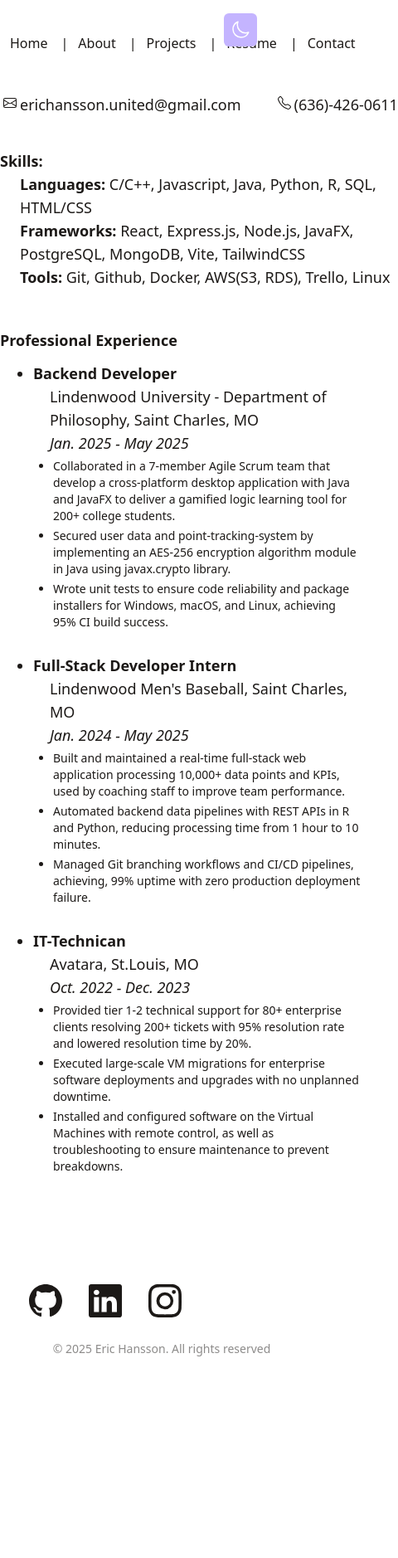
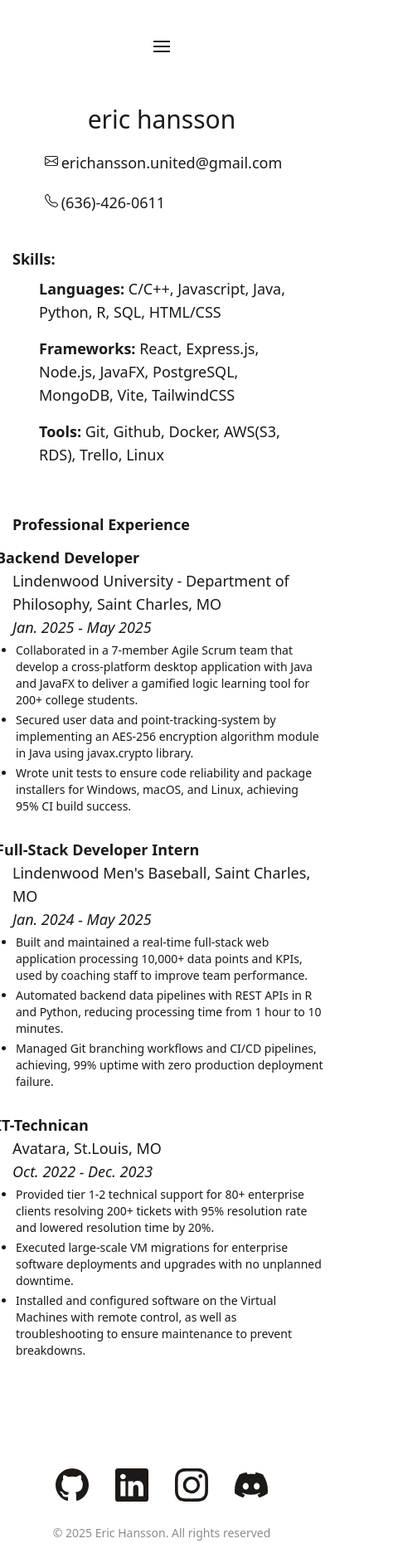
Before and after one commit to ErkanPerkan25/minimal-portfolio, a React (Vite) app: page /resume in a window 390 px wide. Shown: the whole page at 83% size, 480 px wide, since content can reach past the window. Before the commit the page ends 1656 px from the top, so only its background shows below. Built offline with nearby package versions, Linux system fonts and the light colour scheme.

Commit message:
Fixed issues and got resposive design working better

```diff
--- a/package.json
+++ b/package.json
@@ -14,7 +14,9 @@
   "dependencies": {
     "@tailwindcss/postcss": "^4.1.2",
     "dotenv": "^17.4.2",
+    "framer-motion": "^12.40.0",
     "gh-pages": "^6.3.0",
+    "hamburger-react": "^2.5.2",
     "http-proxy-middleware": "^3.0.5",
     "react": "^19.0.0",
     "react-dom": "^19.0.0",
--- a/src/App.jsx
+++ b/src/App.jsx
@@ -1,5 +1,5 @@
-import { useState, useEffect} from 'react'
-import {BrowserRouter, Routes, Route, Navigate, Link} from "react-router-dom"
+import { useState, useEffect, useRef} from 'react'
+import {BrowserRouter, Routes, Route, Link} from "react-router-dom"
 import './tailwind.css'
 import Home from './pages/Home'
 import About from './pages/About'
@@ -7,9 +7,14 @@ import Footer from './components/Footer'
 import Projects from './pages/Projects'
 import Contact from './pages/Contact'
 import Resume from './pages/Resume'
+import Hamburger from 'hamburger-react'
+import { routes } from './routes'
 
 function App() {
     const [theme, setTheme] = useState(null);
+    const [isOpen, setIsOpen] = useState(false);
+    const ref = useRef(null);
+
 
     useEffect(() =>{
         if(window.matchMedia('(prefers-color-scheme: dark)').matches){
@@ -62,9 +67,41 @@ function App() {
         <div className='w-full bg-white dark:bg-stone-900 text-stone-900 dark:text-stone-300 min-h-screen font-inter transition-colors duration-400 ease-in'>
             <BrowserRouter>
                 <div className='flex flex-col min-h-screen'>
-                    <header className='w-full backdrop-blur-sm'>
+                    <header className='w-full'>
                         <nav className='w-max py-8 ml-auto mr-auto'>
-                           <div className='flex items-center justify-between'>
+                            <div className="flex inline-flex">
+                                <div ref={ref} className='sm:hidden'>
+                                    <Hamburger toggled={isOpen} size={20} toggle={setIsOpen}/>
+                                    {isOpen && (
+                                        <div className='flex flex-col fixed left-0 shadow-4xl right-0 top-[5rem] z-50 p-0 bg-stone-900 border-b border-b-white/20'>
+                                            <ul className='grid gap-2'>
+                                                {routes.map((item, index) =>(
+                                                    <li className='w-full p-[0.08rem] rounded-xl bg-gradient-to-tr from-stone-800 via-stone-900 to-stone-700'>
+                                                        <Link
+                                                            key={index}
+                                                            className='flex items-center justify-between p-5 rounded-xl bg-stone-950'
+                                                            to={item.href}
+                                                            onClick={() => setIsOpen((prev) => !prev)}
+                                                        >
+                                                        {item.title}
+                                                        </Link>
+                                                    </li>
+                                                ))}
+                                            </ul>
+
+                                            <button
+                                                type="button"
+                                                onClick={handleTheme}
+                                                className="w-13 h-13 p-4 mt-5 mb-5 mx-auto bg-violet-300 dark:bg-orange-300 text-lg rounded-md"
+                                            >
+                                                {theme === "dark" ? sun : moon}
+                                            </button>
+                                        </div>
+                                    )}
+                                </div>
+                            </div>
+
+                           <div className='hidden sm:flex sm:items-center justify-between'>
                                 <div className='flex items-center space-x-1'>
                                     <Link
                                         className='px-3 py-2 transition-colors relative text-gray dark:text-white'
@@ -95,9 +132,6 @@ function App() {
 
                                 </div>
 
-
-
-
                                 <button
                                     type="button"
                                     onClick={handleTheme}
@@ -109,8 +143,8 @@ function App() {
                         </nav>
                     </header>
 
-                    <main className='flex lg:w-275 mx-auto my-2'>
-                        <div className='lg:w-250 mx-auto text-lg'>
+                    <main className='flex md:w-150 lg:w-275 mx-auto my-2'>
+                        <div className='w-90 md:w-150 lg:w-250 mx-auto text-lg'>
                             <Routes>
                                 <Route path="/" element={<Home />} />
                                 <Route path="/about" element={<About />} />
@@ -118,7 +152,6 @@ function App() {
                                 <Route path='/resume' element={<Resume />} />
                                 <Route path="/contact" element={<Contact /> } />
                                 <Route path='/callback' element={<Home />} />
-
                             </Routes>
                         </div>
                     </main>
--- /dev/null
+++ b/src/components/Education.jsx
@@ -0,0 +1,15 @@
+function Education(){
+    return(
+        <div>
+           <div>
+                <h1>Lindenwood University</h1>
+                <p>Bachelor of Science in Computer Science</p>
+           </div>
+
+            <div>
+            </div>
+        </div>
+    )
+}
+
+export default Education;
--- a/src/components/Footer.jsx
+++ b/src/components/Footer.jsx
@@ -3,7 +3,7 @@ import React from "react";
 function Footer(){
     return(
         <div className="mt-15">
-            <div className="w-80 md:w-90 lg:w-100 flex flex-row gap-8 items-center mx-auto">
+            <div className="w-80 md:w-90 lg:w-100 flex flex-row justify-center gap-8 mx-auto">
                 <a href="https://github.com/ErkanPerkan25">
                     <svg className="m-2" xmlns="http://www.w3.org/2000/svg" width="40" height="40" fill="currentColor" class="bi bi-github" viewBox="0 0 16 16">
                         <path d="M8 0C3.58 0 0 3.58 0 8c0 3.54 2.29 6.53 5.47 7.59.4.07.55-.17.55-.38 0-.19-.01-.82-.01-1.49-2.01.37-2.53-.49-2.69-.94-.09-.23-.48-.94-.82-1.13-.28-.15-.68-.52-.01-.53.63-.01 1.08.58 1.23.82.72 1.21 1.87.87 2.33.66.07-.52.28-.87.51-1.07-1.78-.2-3.64-.89-3.64-3.95 0-.87.31-1.59.82-2.15-.08-.2-.36-1.02.08-2.12 0 0 .67-.21 2.2.82.64-.18 1.32-.27 2-.27s1.36.09 2 .27c1.53-1.04 2.2-.82 2.2-.82.44 1.1.16 1.92.08 2.12.51.56.82 1.27.82 2.15 0 3.07-1.87 3.75-3.65 3.95.29.25.54.73.54 1.48 0 1.07-.01 1.93-.01 2.2 0 .21.15.46.55.38A8.01 8.01 0 0 0 16 8c0-4.42-3.58-8-8-8"/>
@@ -22,6 +22,12 @@ function Footer(){
                     </svg>
                 </a>
 
+                <a href="">
+                    <svg xmlns="http://www.w3.org/2000/svg" width="40" height="40" fill="currentColor" class="bi bi-discord" viewBox="0 0 16 16">
+                        <path d="M13.545 2.907a13.2 13.2 0 0 0-3.257-1.011.05.05 0 0 0-.052.025c-.141.25-.297.577-.406.833a12.2 12.2 0 0 0-3.658 0 8 8 0 0 0-.412-.833.05.05 0 0 0-.052-.025c-1.125.194-2.22.534-3.257 1.011a.04.04 0 0 0-.021.018C.356 6.024-.213 9.047.066 12.032q.003.022.021.037a13.3 13.3 0 0 0 3.995 2.02.05.05 0 0 0 .056-.019q.463-.63.818-1.329a.05.05 0 0 0-.01-.059l-.018-.011a9 9 0 0 1-1.248-.595.05.05 0 0 1-.02-.066l.015-.019q.127-.095.248-.195a.05.05 0 0 1 .051-.007c2.619 1.196 5.454 1.196 8.041 0a.05.05 0 0 1 .053.007q.121.1.248.195a.05.05 0 0 1-.004.085 8 8 0 0 1-1.249.594.05.05 0 0 0-.03.03.05.05 0 0 0 .003.041c.24.465.515.909.817 1.329a.05.05 0 0 0 .056.019 13.2 13.2 0 0 0 4.001-2.02.05.05 0 0 0 .021-.037c.334-3.451-.559-6.449-2.366-9.106a.03.03 0 0 0-.02-.019m-8.198 7.307c-.789 0-1.438-.724-1.438-1.612s.637-1.613 1.438-1.613c.807 0 1.45.73 1.438 1.613 0 .888-.637 1.612-1.438 1.612m5.316 0c-.788 0-1.438-.724-1.438-1.612s.637-1.613 1.438-1.613c.807 0 1.451.73 1.438 1.613 0 .888-.631 1.612-1.438 1.612"/>
+                    </svg>
+                </a>
+
             </div>
             <div className="py-5 text-center">
                 <p className="text-sm mt-2 opacity-50">
--- a/src/components/Header.jsx
+++ b/src/components/Header.jsx
@@ -5,10 +5,10 @@ function Header(){
         <header className=" m-1">
             <div className="">
                 <div className="w-max animate-fade-in-up">
-                    <h1 className="w-100 md:w-150 lg:w-200 mx-2 text-2xl dark:border-black animate-typing overflow-hidden whitespace-nowrap border-r-2">Hello, Eric here</h1>
+                    <h1 className="w-100 md:w-150 lg:w-200 mx-2 text-2xl text-center dark:border-black animate-typing overflow-hidden whitespace-nowrap border-r-2">Hello, Eric here</h1>
                 </div>
 
-                <div className="w-100 md:w-150 lg:w-200 text-wrap my-5 mx-auto  animate-fade-in-up delay-150">
+                <div className="text-wrap my-5 mx-auto  animate-fade-in-up delay-150">
                     <p className="text-center">I'm a software developer, swim coach, and outdoorsman.</p>
                     <p className="text-center"></p>
                 </div>
--- a/src/components/Intro.jsx
+++ b/src/components/Intro.jsx
@@ -3,7 +3,21 @@ import React from "react";
 function Intro(){
     return(
         <div className="flex items-center justify-center flex-col p-2 animate-fade-in-up">
-            <div className="flex flex-row m-1 gap-10">
+
+            <div className="text-sm md:text-md lg:text-lg m-1">
+                <p className="text-center">
+                    I'm man who loves to always learn and understand things. From software and complex problems to the outdoors.
+                </p>
+
+                <br />
+
+                <p className="text-center">
+                    In tech I work to build applications that solves issues help others or finding solutions to problem that occur to me.
+                    I love to work in low-embedded software, but I have experience in both web applications to desktop.
+                </p>
+            </div>
+
+            <div className="flex flex-col lg:flex-row m-1 lg:gap-10">
                 <img className="rounded-2xl h-40: md:h-60 lg:h-65 w-40 md:w-60 lg:w-65 object-cover mb-8 transition transform-gpu hover:ease-in hover:scale-125
                     "
                     alt="profile picture"
@@ -23,7 +37,9 @@ function Intro(){
 
             <div>
                 <p className="text-sm md:text-md lg:text-lg w-100 md:w-150 lg:w-200 m-2 md:mb-3">
-                    I'm just guy who likes to solve complex problems with software. On my freetime I like to be outdoors fishing and being with family.
+                    While I'm not working on tech I like to spend my time outdoors fishing, going on trails, and being with family.
+                    I have interest in deep philosophical books and their meanings, trying to learn and understand more about out
+                    past and the present.
                 </p>
                 <br />
                 <hr/>
--- a/src/components/Navbar.jsx
+++ b/src/components/Navbar.jsx
@@ -3,6 +3,16 @@ function Navbar({handleTheme}){
     return(
         <nav className='w-max py-8 ml-auto mr-auto'>
            <div className='flex items-center justify-between'>
+                <div className="sm:hidden">
+                    <div className="flex inline-flex">
+                        <div>
+                            <svg xmlns="http://www.w3.org/2000/svg" width="30" height="30" fill="currentColor" class="bi bi-list" viewBox="0 0 16 16">
+                                <path fill-rule="evenodd" d="M2.5 12a.5.5 0 0 1 .5-.5h10a.5.5 0 0 1 0 1H3a.5.5 0 0 1-.5-.5m0-4a.5.5 0 0 1 .5-.5h10a.5.5 0 0 1 0 1H3a.5.5 0 0 1-.5-.5m0-4a.5.5 0 0 1 .5-.5h10a.5.5 0 0 1 0 1H3a.5.5 0 0 1-.5-.5"/>
+                            </svg>
+                        </div>
+                    </div>
+                </div>
+
                 <div className='flex items-center space-x-1'>
                     <Link
                         className='px-3 py-2 transition-colors relative text-gray dark:text-white'
--- a/src/components/ProjectList.jsx
+++ b/src/components/ProjectList.jsx
@@ -7,7 +7,7 @@ function ProjectList(){
     return(
         <div className="flex flex-col justify-center pt-8">
             <div className="flex flex-col md:flex-row items-center justify-center pt-8">
-                <div className="grid grid-cols-1 md:grid-cols-2 lg:grid-cols-3 gap-10">
+                <div className="m-5 md:m-0 grid grid-cols-1 md:grid-cols-2 lg:grid-cols-3 gap-7">
                     {portfolio.map((project, index) => (
                         <ProjectItem
                             title={project.title}
--- a/src/components/ResumeInfo.jsx
+++ b/src/components/ResumeInfo.jsx
@@ -1,6 +1,6 @@
 function ResumeInfo(){
     return(
-        <div className="w-max flex flex-row gap-10 mx-auto">
+        <div className="w-max flex flex-col md:flex-row gap-5 md:gap-10 mx-auto">
            <div className="flex flex-row">
                 <div className="m-1">
                     <svg xmlns="http://www.w3.org/2000/svg" width="16" height="16" fill="currentColor" class="bi bi-envelope" viewBox="0 0 16 16">
--- a/src/components/Skills.jsx
+++ b/src/components/Skills.jsx
@@ -1,12 +1,12 @@
 
 function Skills(){
     return(
-        <div>
+        <div className="animate-fade-in-up">
             <h1 className="text-lg md:text-xl font-bold">Skills:</h1>
-            <div className="pl-6">
-                <p><b>Languages:</b> C/C++, Javascript, Java, Python, R, SQL, HTML/CSS</p>
-                <p><b>Frameworks:</b> React, Express.js, Node.js, JavaFX, PostgreSQL, MongoDB, Vite, TailwindCSS </p>
-                <p>
+            <div className="w-full pl-6">
+                <p className="p-2"><b>Languages:</b> C/C++, Javascript, Java, Python, R, SQL, HTML/CSS</p>
+                <p className="p-2"><b>Frameworks:</b> React, Express.js, Node.js, JavaFX, PostgreSQL, MongoDB, Vite, TailwindCSS </p>
+                <p className="p-2">
                     <b>Tools:</b> Git, Github, Docker, AWS(S3, RDS), Trello, Linux
                 </p>
             </div>
--- a/src/pages/Resume.jsx
+++ b/src/pages/Resume.jsx
@@ -4,7 +4,11 @@ import Skills from "../components/Skills";
 
 function Resume(){
     return(
-        <div>
+        <div className="">
+            <div className="mb-5 mx-auto">
+                <h1 className="text-center mx-auto text-3xl text-bold">eric hansson</h1>
+            </div>
+
             <div className="mb-10">
                 <ResumeInfo />
             </div>
--- /dev/null
+++ b/src/routes.js
@@ -0,0 +1,26 @@
+export const routes = [
+    {
+        title:"Home",
+        href:"/",
+    },
+
+    {
+        title:"About",
+        href:"/about",
+    },
+
+    {
+        title:"Projects",
+        href:"/projects",
+    },
+
+    {
+        title:"Resume",
+        href:"/resume",
+    },
+
+    {
+        title:"Contact",
+        href:"/contact",
+    },
+]
```
Also changed, not shown: 1 other file (tests, documents, lock files or other folders).
